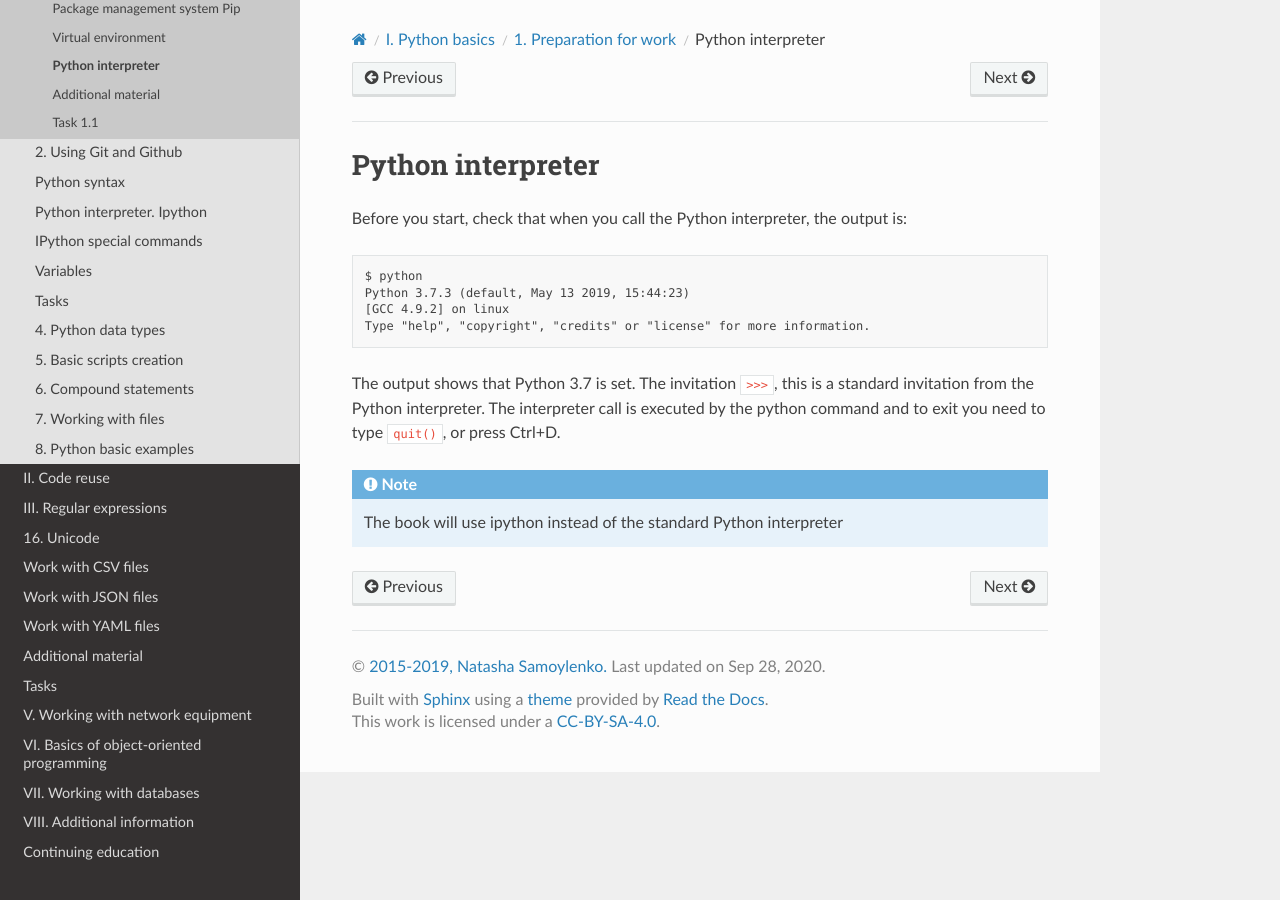
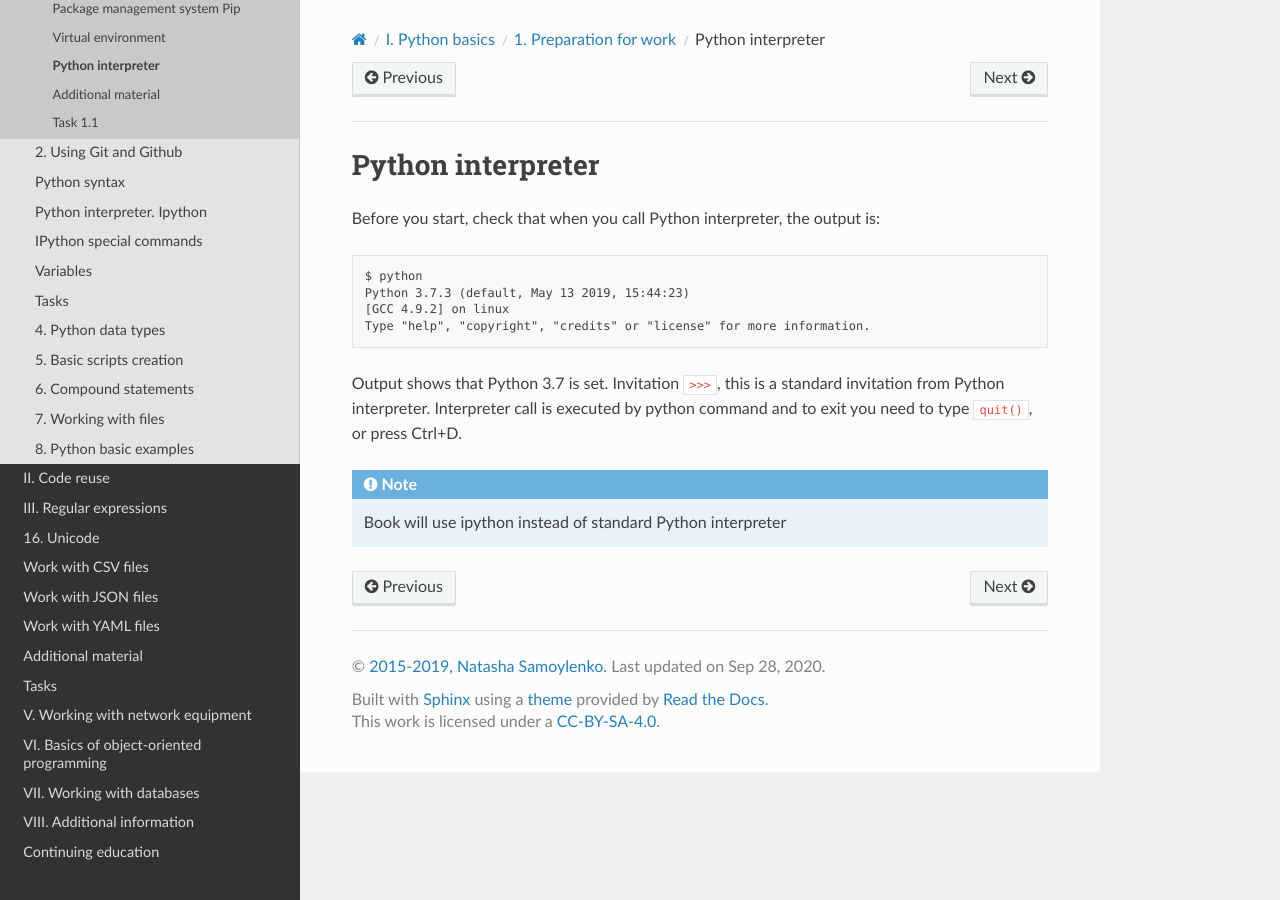
Before and after one commit to natenka/pyneng-book-en, a Sphinx documentation site: the page built from docs/source/book/01_intro/check_python.rst, in a window 1280 px wide. Built offline with Sphinx 7.4.7 and the Read the Docs theme 2.0.0, drawn with Linux system fonts in a browser that asks for light colours; pages that are not in the unit, such as notebooks, are missing from menus.

Commit message:
Update check_python.rst

```diff
--- a/docs/source/book/01_intro/check_python.rst
+++ b/docs/source/book/01_intro/check_python.rst
@@ -1,7 +1,7 @@
 Python interpreter
 ====================
 
-Before you start, check that when you call the Python interpreter, the output is:
+Before you start, check that when you call Python interpreter, the output is:
 
 ::
 
@@ -10,7 +10,7 @@ Before you start, check that when you call the Python interpreter, the output is
     [GCC 4.9.2] on linux
     Type "help", "copyright", "credits" or "license" for more information.
 
-The output shows that Python 3.7 is set. The invitation ``>>>``, this is a standard invitation from the Python interpreter. The interpreter call is executed by the python command and to exit you need to type ``quit()``, or press Ctrl+D.
+Output shows that Python 3.7 is set. Invitation ``>>>``, this is a standard invitation from Python interpreter. Interpreter call is executed by python command and to exit you need to type ``quit()``, or press Ctrl+D.
 
 .. note::
-    The book will use ipython instead of the standard Python interpreter
+    Book will use ipython instead of standard Python interpreter
```
